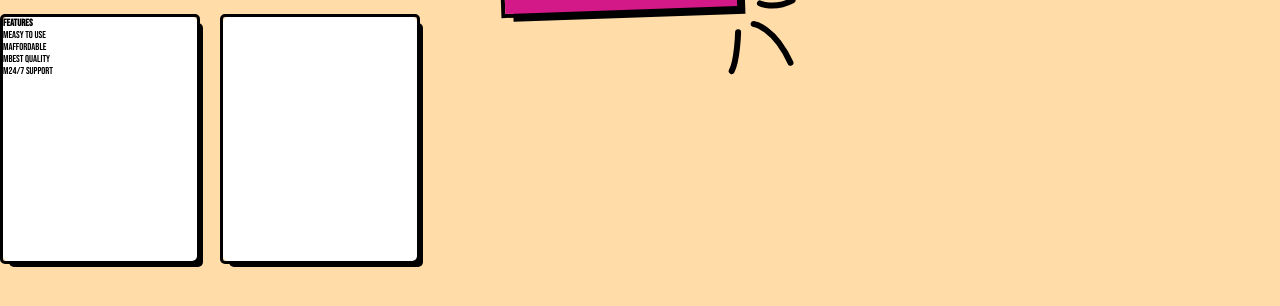
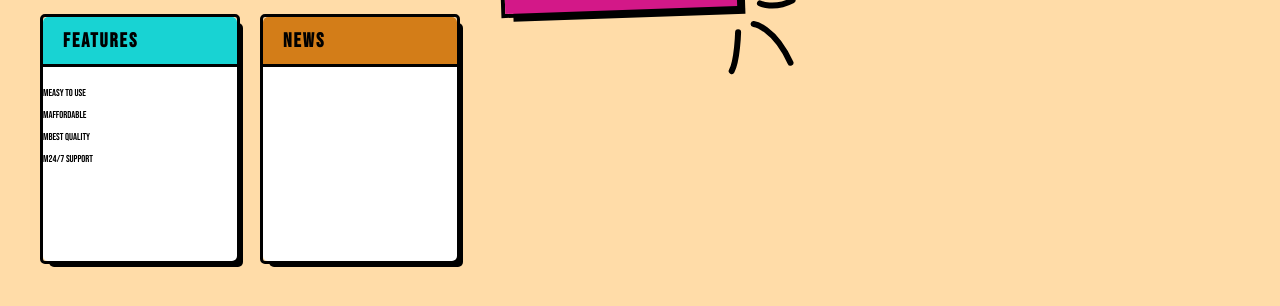
Before and after one commit to tolu-c/bookish-tribble, a plain HTML site: page index.html in a window 1280 px wide. Shown: the part 526-832 px from the top of the page. Drawn offline with Linux system fonts and the light colour scheme.

Commit message:
still coding

```diff
--- a/index.html
+++ b/index.html
@@ -85,7 +85,11 @@
       </div>
 
       <div class="card__box card__box--2">
-        <div class="card__box__clone"></div>
+        <div class="card__box__clone">
+          <div class="card__box__header">
+            <h4 class="card__box__heading">news</h4>
+          </div>
+        </div>
       </div>
     </div>
   </body>
--- a/src/scss/style.scss
+++ b/src/scss/style.scss
@@ -117,6 +117,7 @@ body {
     display: flex;
     column-gap: 2rem;
     margin-bottom: 10rem;
+    margin-left: 4rem;
   }
   &__box {
     width: 20rem;
@@ -133,12 +134,18 @@ body {
       width: 100%;
       border-radius: inherit;
       height: 100%;
-      top: .6rem;
-      left: .6rem;
+      top: 0.6rem;
+      left: 0.6rem;
     }
     &--1 {
+      & .card__box__header {
+        background-color: #18d3d3;
+      }
     }
     &--2 {
+      & .card__box__header {
+        background-color: #D37D18;
+      }
     }
     &__clone {
       position: absolute;
@@ -150,9 +157,36 @@ body {
     }
     &__head {
       &er {
+        // position: absolute;
+        width: 100%;
+        height: 5rem;
+        border-radius: 5px 5px 0 0;
+        // border: 2px solid black;
+        border-bottom: 3px solid black;
+        display: flex;
+        align-items: center;
+        justify-content: flex-start;
+        padding-left: 2rem;
       }
       &ing {
+        font-size: 2rem;
+        letter-spacing: 2px;
+        line-height: 1.6;
       }
     }
+    &__content {
+      margin-top: 2rem;
+    }
+    &__list {
+      list-style-type: none;
+      display: flex;
+      flex-direction: column;
+      row-gap: 1rem;
+    }
+    &__item {
+      &:not(:last-child) {
+        // margin-bottom: 1rem;
+      }
   }
 }
+}
```
Also changed, not shown: src/css/style.css, src/css/style.min.css.
